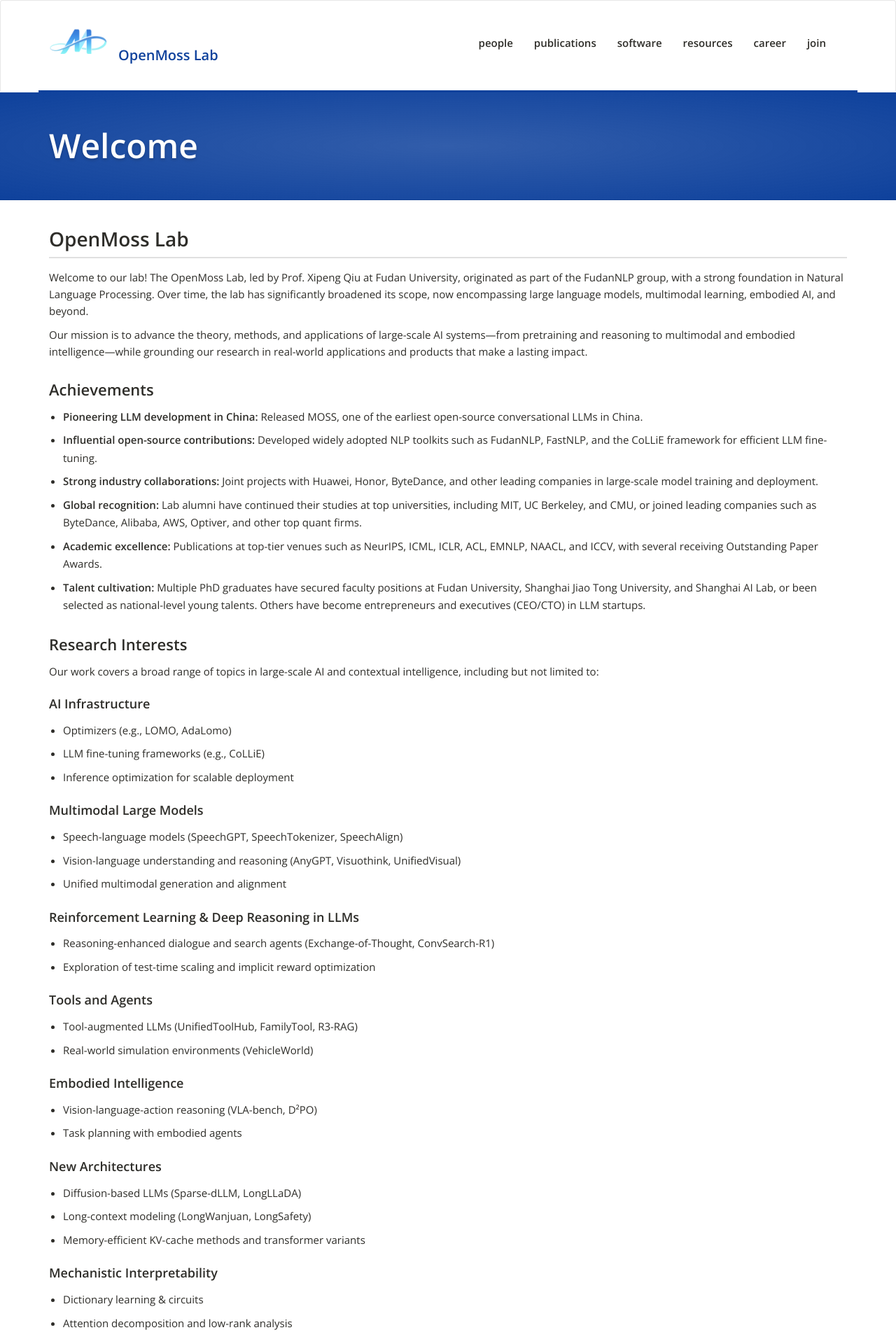
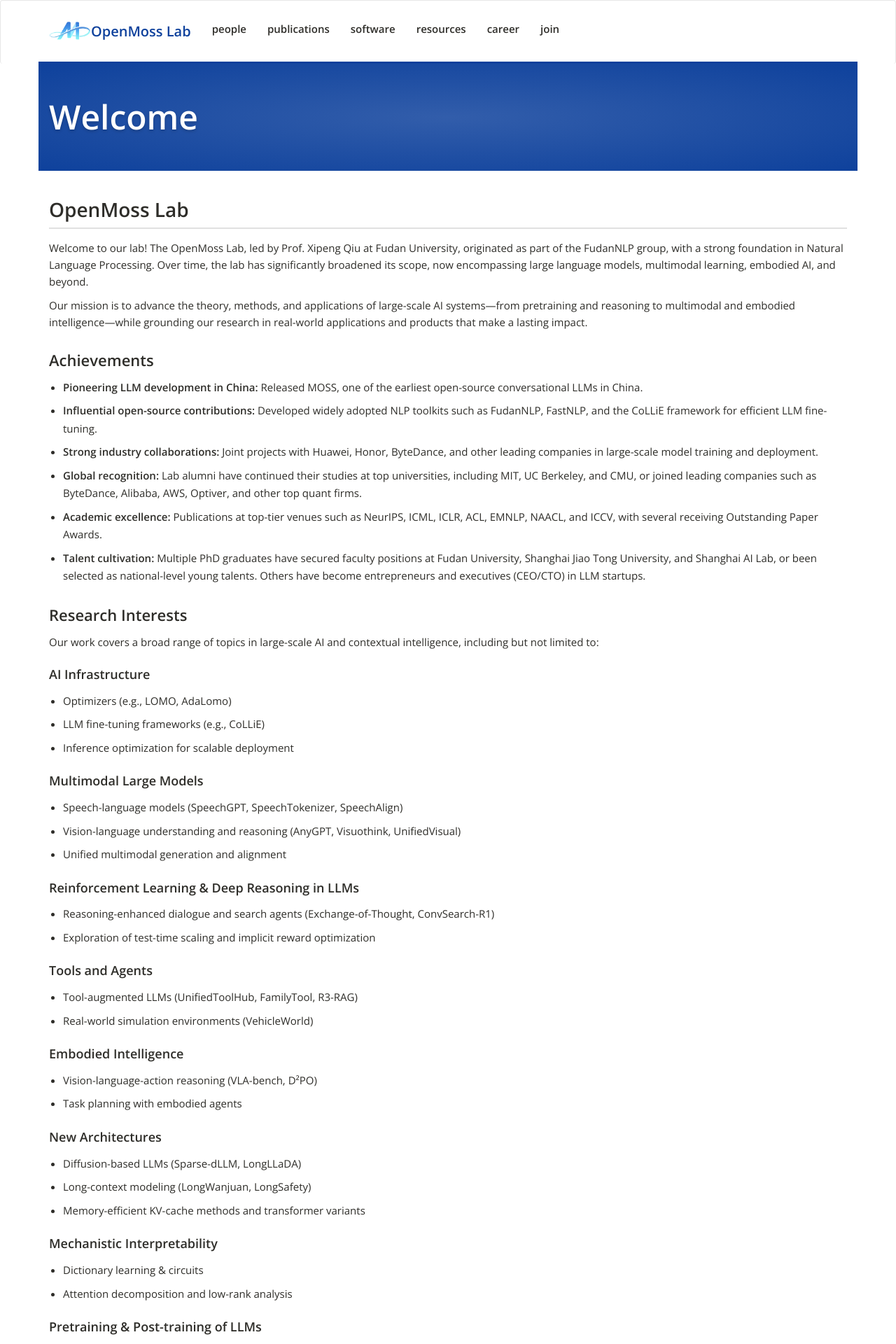
Before and after one commit to dalstonChen/openmosslab, a Jekyll site: the page built from index.md, in a window 1280 px wide. Shown: the top 1920 px of the page at 70% size. Built offline with Jekyll 4.4.1, drawn with Linux system fonts in a browser that asks for light colours; some of the changed text lies outside the part shown.

Commit message:
Fix layout to match Stanford design style
1. Header: Reduced height to 90px and properly centered logo, text, and nav tabs using flexbox
2. Blue background: Constrained to content width (container) and removed border for smooth edges
3. Footer: Restored full-width background (left to right)
4. Addresses: Reduced spacing, removed "[Baidu Maps]" label, made entire address text clickable

🤖 Generated with [Claude Code](https://claude.com/claude-code)

Co-Authored-By: Claude <noreply@anthropic.com>

```diff
--- a/_includes/footer.html
+++ b/_includes/footer.html
@@ -4,16 +4,16 @@
 
       <div class="col-sm-3">
         <h4>{{ site.organization.name }}</h4>
+        <div class="small">
           {% if site.organization.location1 %}
-        {{ site.organization.location1.name }}: {{ site.organization.location1.address }}
-        [<a href="{{ site.organization.location1.map_url }}" target="_blank">Baidu Maps</a>]<br><br>
+          <a href="{{ site.organization.location1.map_url }}" target="_blank">{{ site.organization.location1.name }}: {{ site.organization.location1.address }}</a><br>
           {% endif %}
           {% if site.organization.location2 %}
-        {{ site.organization.location2.name }}: {{ site.organization.location2.address }}
-        [<a href="{{ site.organization.location2.map_url }}" target="_blank">Baidu Maps</a>]<br><br>
+          <a href="{{ site.organization.location2.map_url }}" target="_blank">{{ site.organization.location2.name }}: {{ site.organization.location2.address }}</a><br>
           {% endif %}
           {% if site.organization.city %}{{ site.organization.city }}<br>{% endif %}
           <a href="mailto:{{ site.organization.email }}">Contact</a>
+        </div>
       </div>
 
       <div class="col-sm-3">
--- a/assets/css/main.css
+++ b/assets/css/main.css
@@ -69,23 +69,36 @@ a:hover {
   background-color: transparent;
   border-bottom: none;
   margin-bottom: 0;
-  min-height: 120px;
+  min-height: 90px;
 }
 
 .grove-navbar .container {
   background-color: #fff;
   border-bottom: 3px solid var(--primary-color);
+  display: flex;
+  align-items: center;
+  min-height: 90px;
+}
+
+.navbar-header {
+  display: flex;
+  align-items: center;
+  flex: 0 0 auto;
 }
 
 .navbar-brand {
-  padding: 4px 15px;
+  padding: 0;
+  margin: 0;
+  height: auto;
+  display: flex;
+  align-items: center;
 }
 
 /* Logo sizing - 2x larger (84px) */
 img.logo-brand {
-  height: 84px !important;
+  height: 60px !important;
   width: auto !important;
-  margin: 18px 15px 18px 0 !important;
+  margin: 0 15px 0 0 !important;
   padding: 0 !important;
   display: inline-block !important;
   vertical-align: middle !important;
@@ -95,22 +108,37 @@ img.logo-brand {
   color: var(--primary-color);
   font-size: 20px;
   font-weight: 600;
-  margin: 32px 0;
-  line-height: 84px;
+  margin: 0 !important;
+  line-height: 1.2;
   display: inline-block;
   vertical-align: middle;
 }
 
+.navbar-collapse {
+  flex: 1 1 auto;
+  display: flex;
+  justify-content: flex-end;
+}
+
 .grove-navbar .navbar-nav {
-  float: right;
+  float: none;
+  margin: 0;
+  display: flex;
+  align-items: center;
+}
+
+.grove-navbar .navbar-nav > li {
+  display: inline-block;
 }
 
 .grove-navbar .navbar-nav > li > a {
   color: var(--text-color);
   font-size: 15px;
   font-weight: 600;
-  padding: 50px 15px;
+  padding: 15px;
   text-transform: lowercase;
+  display: inline-block;
+  line-height: 1.2;
 }
 
 .grove-navbar .navbar-nav > li > a:hover,
@@ -125,16 +153,16 @@ img.logo-brand {
 
 /* Page Title Section */
 .pagetitle {
-  background: radial-gradient(ellipse at center, rgba(14, 65, 156, 0.85) 0%, rgba(14, 65, 156, 1) 100%);
-  border-bottom: 1px solid rgba(10, 50, 120, 0.3);
-  padding: 50px 0;
+  background: transparent;
+  padding: 0;
   margin-bottom: 0;
 }
 
 .pagetitle .container {
+  background: radial-gradient(ellipse at center, rgba(14, 65, 156, 0.85) 0%, rgba(14, 65, 156, 1) 100%);
   max-width: 1170px;
   margin: 0 auto;
-  padding: 0 15px;
+  padding: 50px 15px;
 }
 
 .pagetitle h1 {
@@ -233,15 +261,13 @@ li {
 
 /* Footer */
 .widewrapper.footer {
-  background-color: transparent;
+  background-color: var(--text-color);
   margin-top: 60px;
-  padding: 0;
+  padding: 40px 0;
 }
 
 .footer .container {
-  background-color: var(--text-color);
   color: #fff;
-  padding: 40px 15px;
 }
 
 .footer h4 {
```
Lines whose indentation alone changed are shown as unchanged.
